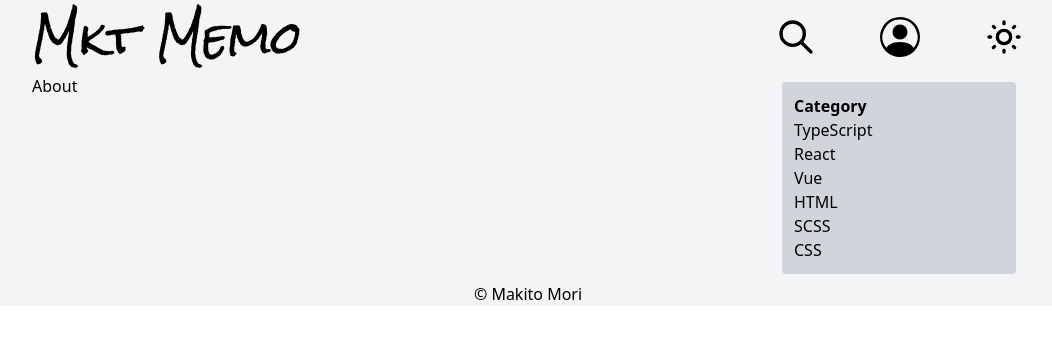
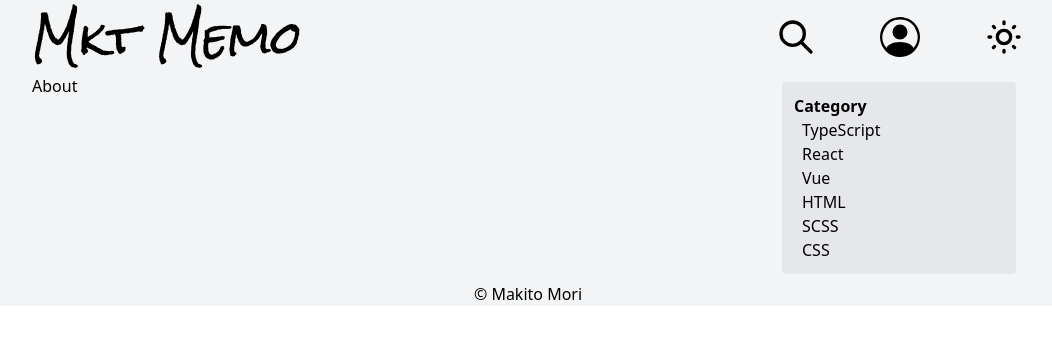
Before and after one commit to mkt-engr/jamstack_blog, a Next.js app: page /about in a window 1280 px wide. Shown: the top 338 px of the page, without its empty margins (112-1164 px from the left). Built offline with nearby package versions, Linux system fonts and the light colour scheme.

Commit message:
記事コンポーネントにホバーした時にちょっと浮かす

```diff
--- a/components/blog/Article.tsx
+++ b/components/blog/Article.tsx
@@ -11,7 +11,7 @@ const Article: VFC<Blog> = (props) => {
   const { imgSrc, title, abstract, createdAt, updatedAt } = props;
 
   return (
-    <article className="p-4 flex space-x-4 bg-gray-200 rounded">
+    <article className="p-4 flex space-x-4 bg-gray-200 rounded shadow-md hover:shadow-lg transition-all transform translate-y-0 hover:-translate-y-px cursor-pointer ">
       <Image
         src={imgSrc}
         alt=""
--- a/components/common/Sidebar.tsx
+++ b/components/common/Sidebar.tsx
@@ -1,4 +1,6 @@
 import { VFC } from "react";
+
+const Sidebar: VFC = () => {
   const categoryList: string[] = [
     "TypeScript",
     "React",
@@ -7,17 +9,19 @@ const categoryList: string[] = [
     "SCSS",
     "CSS",
   ];
-
-const Sidebar: VFC = () => {
   console.log({ categoryList });
   return (
     <div className="p-2 w-250  hidden lg:block">
-      <div className="p-3 rounded bg-gray-300">
+      <div className="p-3 rounded bg-gray-200">
         <h2 className="font-semibold">Category</h2>
         <ul>
           {categoryList.map((category, index) => {
             console.log(category);
-            return <li key={index.toString()}>{category}</li>;
+            return (
+              <li className="ml-2" key={index.toString()}>
+                {category}
+              </li>
+            );
           })}
         </ul>
       </div>
--- a/tailwind.config.js
+++ b/tailwind.config.js
@@ -8,7 +8,7 @@ module.exports = {
     },
   },
   variants: {
-    extend: {},
+    translate: ["hover"],
   },
   plugins: [],
 };
```
Lines whose indentation alone changed are shown as unchanged.
